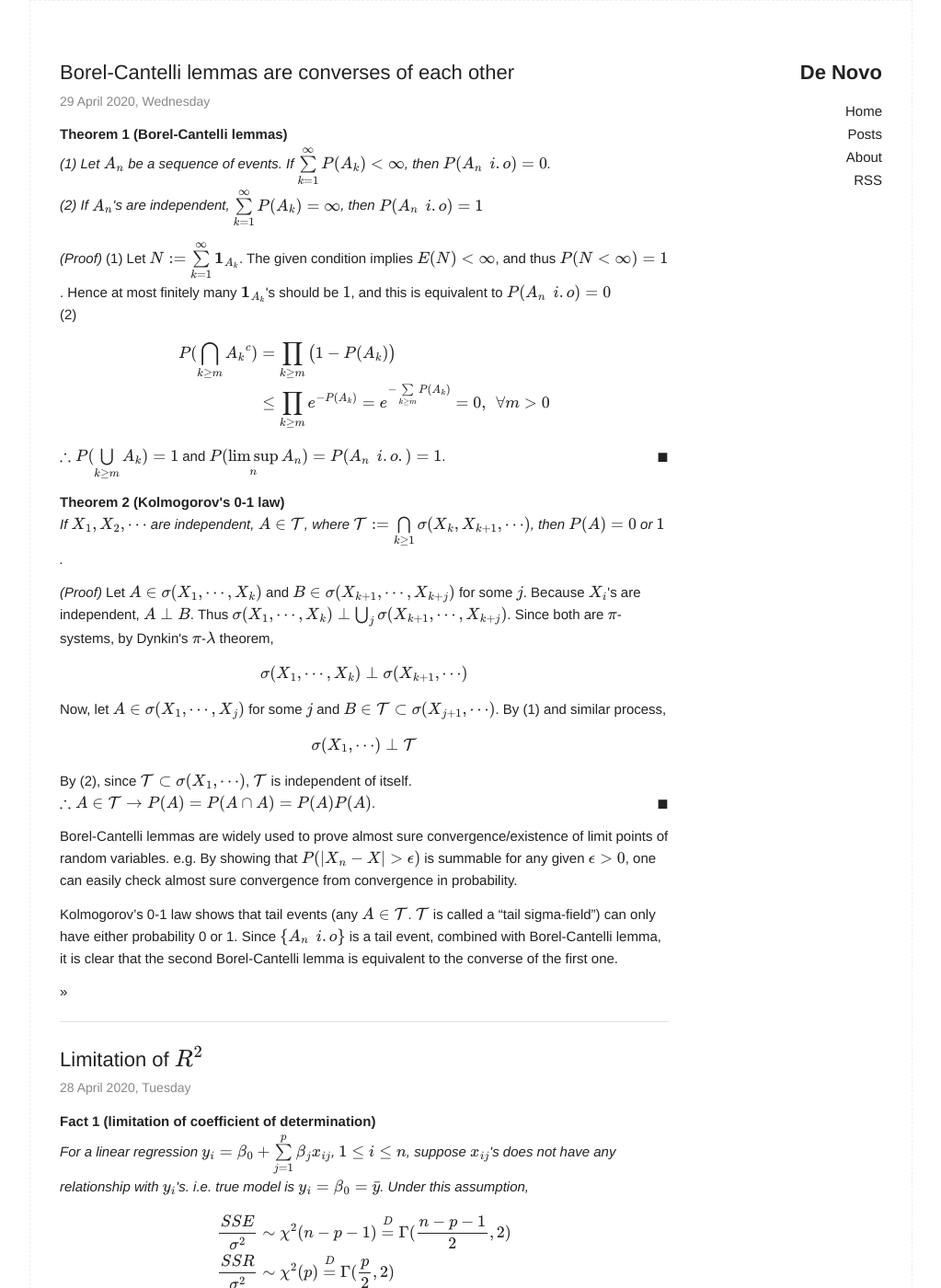
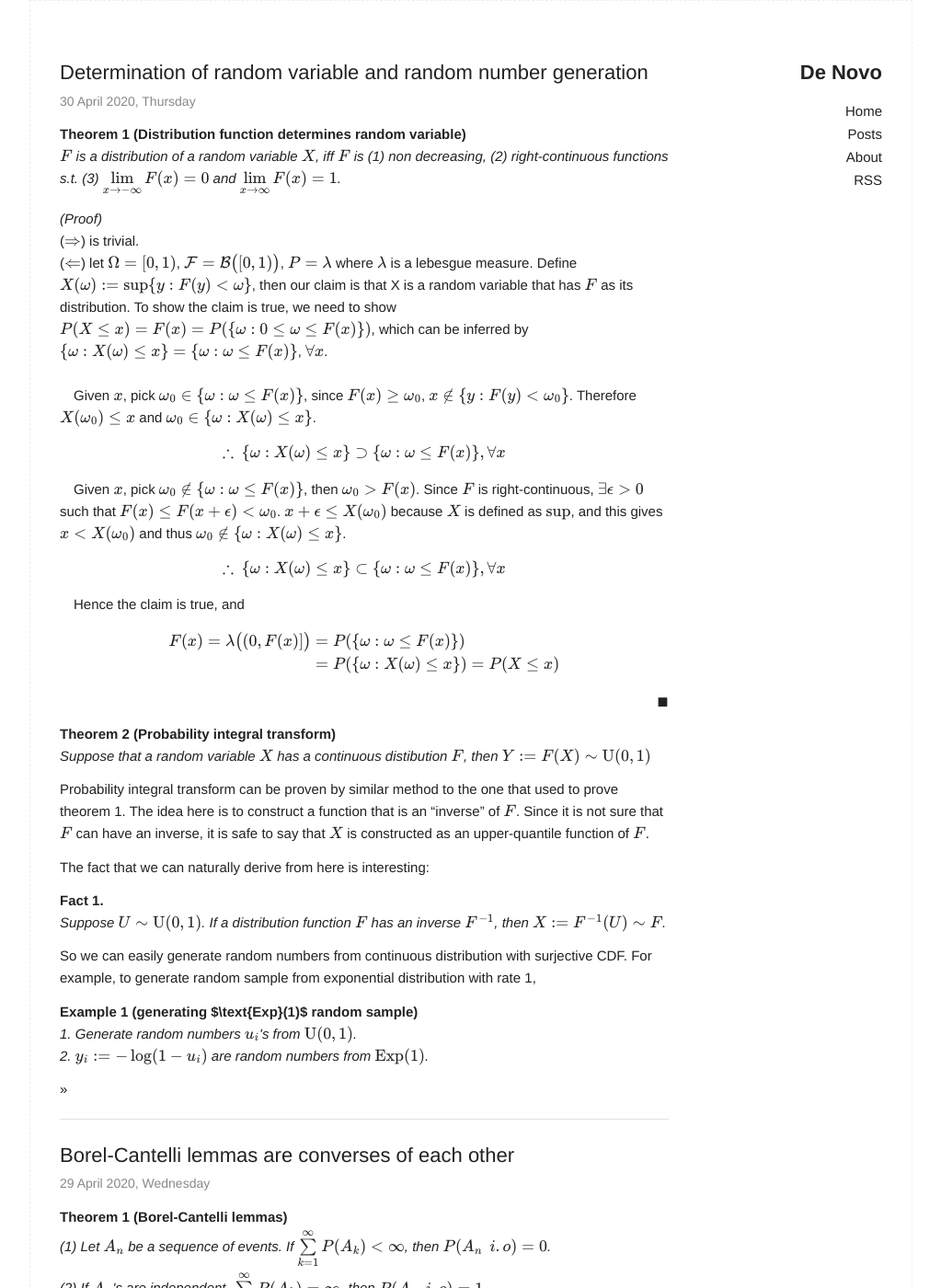
Before and after one commit to naturale0/naturale0.github.io, a Jekyll site: the page built from index.html, in a window 1280 px wide and 1400 px high. Shown: the whole window at 92% size, without its empty margins (128-1151 px from the left). Built offline with Jekyll 4.4.1, drawn with Linux system fonts in a browser that asks for light colours; formulas are drawn with MathJax 3; some of the changed text lies outside the part shown.

Commit message:
post probability integral transform

```diff
--- /dev/null
+++ b/_posts/2020-04-30-uniqueness of cdf and random number generation.md
@@ -0,0 +1,54 @@
+---
+layout: post
+title:  "Determination of random variable and random number generation"
+date:   2020-04-30 18:39:00 +0900
+categories: probability
+---
+
+<div class="theorem" text='Distribution function determines random variable'>
+$F$ is a distribution of a random variable $X$, iff $F$ is (1) non decreasing, (2) right-continuous functions s.t. (3) $\lim\limits_{x\to -\infty}F(x) = 0$ and $\lim\limits_{x\to\infty}F(x) = 1$.
+</div>
+
+<div class="proof"> <br>
+($\Rightarrow$) is trivial.
+<br>
+($\Leftarrow$) let $\Omega = [0, 1)$, $\mathcal{F} = \mathcal{B}\big( [0, 1) \big)$, $P=\lambda$ where $\lambda$ is a lebesgue measure. Define $X(\omega) := \sup\{y: F(y) < \omega\}$, then our claim is that X is a random variable that has $F$ as its distribution. To show the claim is true, we need to show $P(X\leq x) = F(x) = P(\{\omega: 0\leq \omega \leq F(x)\})$, which can be inferred by $\{\omega: X(\omega) \leq x\} = \{\omega: \omega \leq F(x)\}$, $\forall x$.
+<br>
+&ensp;
+<br>
+&ensp;&ensp;Given $x$, pick $\omega_0 \in \{\omega: \omega \leq F(x)\}$, since $F(x) \geq \omega_0$, $x \notin \{y: F(y) < \omega_0\}$. Therefore $X(\omega_0) \leq x$ and $\omega_0 \in \{\omega: X(\omega) \leq x\}$.
+$$\begin{equation}
+\therefore \: \{\omega: X(\omega) \leq x\} \supset \{\omega: \omega \leq F(x)\}, \forall x
+\end{equation}$$
+
+&ensp;&ensp;Given $x$, pick $\omega_0 \notin \{\omega: \omega \leq F(x)\}$, then $\omega_0 > F(x)$. Since $F$ is right-continuous, $\exists\epsilon > 0$ such that $F(x) \leq F(x+\epsilon) < \omega_0$. $x+\epsilon \leq X(\omega_0)$ because $X$ is defined as $\sup$, and this gives $x < X(\omega_0)$ and thus $\omega_0 \notin \{\omega: X(\omega) \leq x\}$.
+
+$$\therefore \: \{\omega: X(\omega) \leq x\} \subset \{\omega: \omega \leq F(x)\}, \forall x$$
+
+&ensp;&ensp;Hence the claim is true, and
+$$\begin{align}
+  F(x) = \lambda\big( (0, F(x)] \big) &= P(\{\omega: \omega \leq F(x)\})\\
+                                      &= P(\{\omega: X(\omega) \leq x\}) = P(X \leq x)
+\end{align}$$
+</div>
+
+<br>
+<div class="theorem" text="Probability integral transform">
+Suppose that a random variable $X$ has a continuous distibution $F$, then $Y := F(X) \sim \text{U}(0, 1)$
+</div>
+
+Probability integral transform can be proven by similar method to the one that used to prove theorem 1. The idea here is to construct a function that is an "inverse" of $F$. Since it is not sure that $F$ can have an inverse, it is safe to say that $X$ is constructed as an upper-quantile function of $F$.
+
+The fact that we can naturally derive from here is interesting:
+
+<div class="fact">
+Suppose $U \sim \text{U}(0, 1)$. If a distribution function $F$ has an inverse $F^{-1}$, then $X := F^{-1}(U) \sim F$.
+</div>
+
+So we can easily generate random numbers from continuous distribution with surjective CDF. For example, to generate random sample from exponential distribution with rate 1,
+
+<div class="example" text="generating $\text{Exp}(1)$ random sample">
+1. Generate random numbers $u_i$'s from $\text{U}(0, 1)$.
+<br>
+2. $y_i := -\log(1-u_i)$ are random numbers from $\text{Exp}(1)$.
+</div>
```
Also changed, not shown: about.md (+2 -2 lines), 6 other files.
